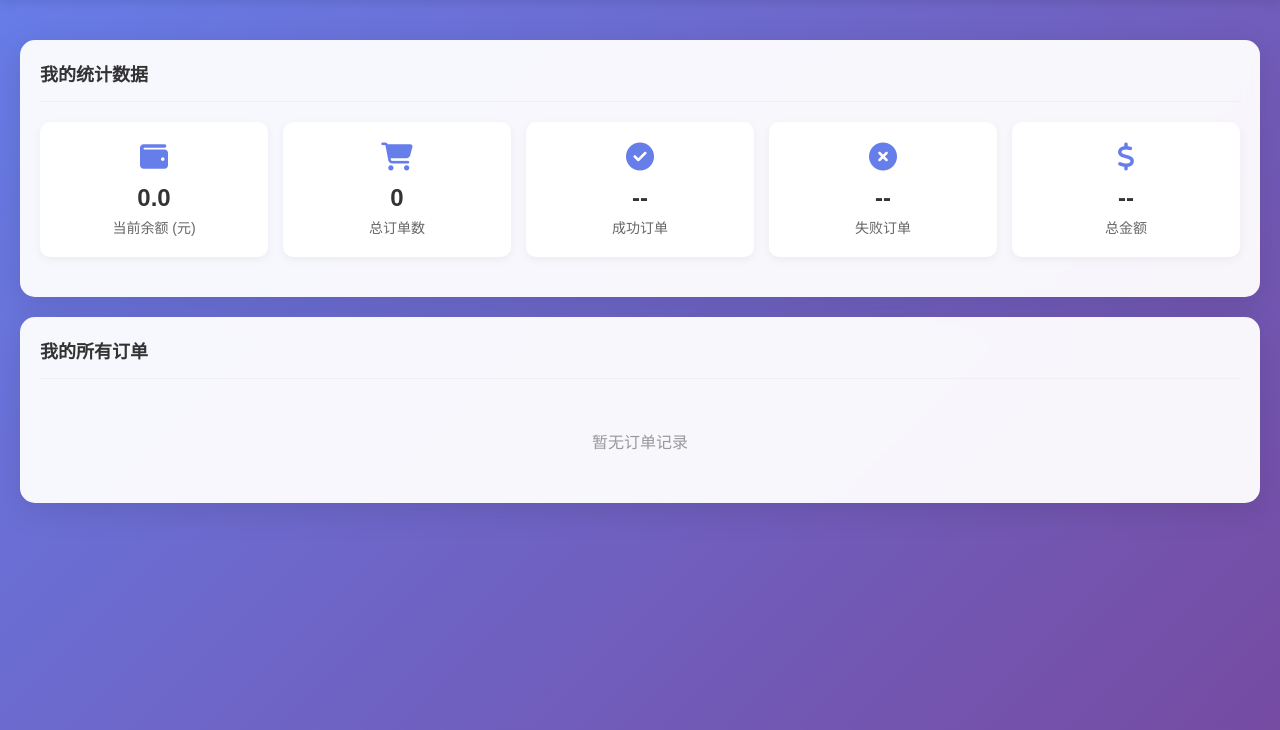
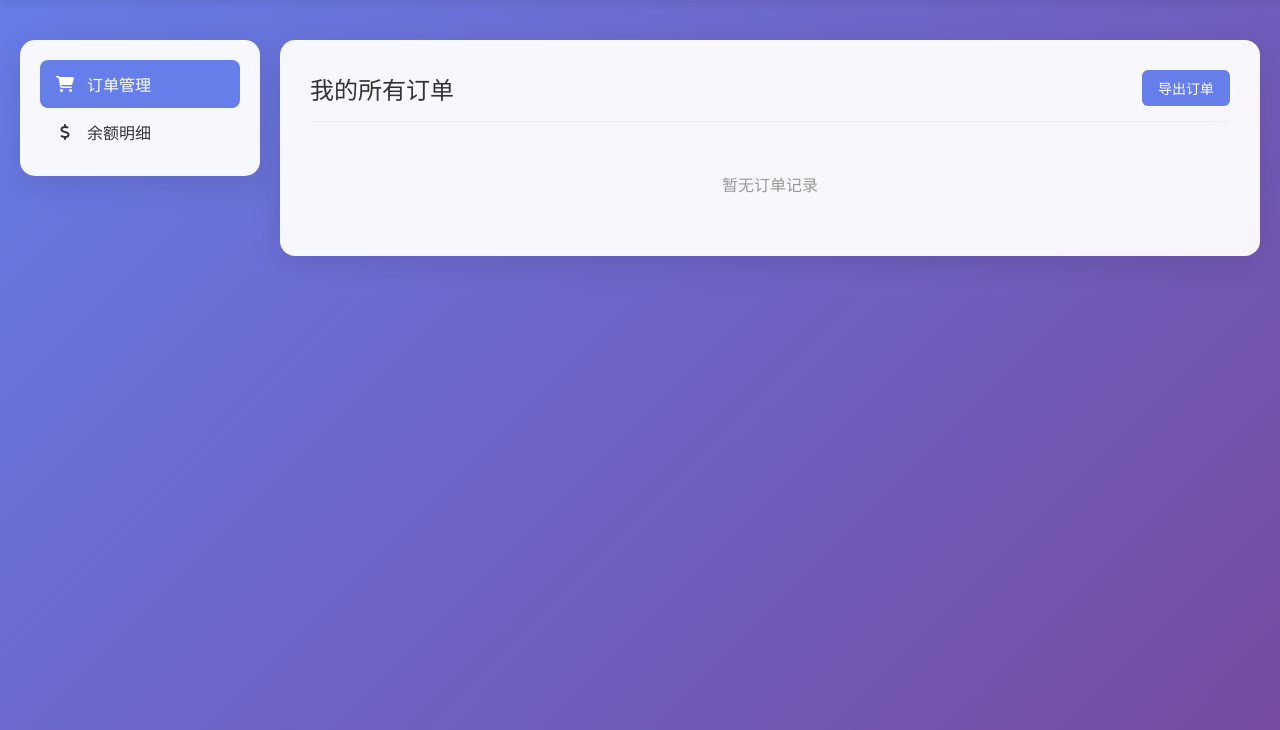
Before and after one commit to kidrauhl123/testbot, a Flask app: page /dashboard in a window 1280 px wide. Shown: the part 70-800 px from the top of the page. Run offline with Flask 2, Linux system fonts and the light colour scheme; a user stored in the database is signed in; data comes from the database, SQL or seed files in the repository; data that the repository does not hold is empty; some libraries are stand-ins or nearby versions.

Commit message:
Update dashboard.html

```diff
--- a/templates/dashboard.html
+++ b/templates/dashboard.html
@@ -188,8 +188,77 @@
 
     .dashboard-container {
       display: flex;
-      flex-direction: column;
       gap: 20px;
+    }
+
+    .sidebar {
+      width: 240px;
+      flex-shrink: 0;
+      background: rgba(255,255,255,0.95);
+      border-radius: 15px;
+      padding: 20px;
+      box-shadow: 0 8px 32px rgba(0,0,0,0.1);
+      backdrop-filter: blur(10px);
+      align-self: flex-start;
+    }
+
+    .sidebar-menu {
+      list-style: none;
+      padding: 0;
+      margin: 0;
+    }
+
+    .sidebar-menu a {
+      display: flex;
+      align-items: center;
+      padding: 12px 15px;
+      color: #333;
+      text-decoration: none;
+      border-radius: 8px;
+      transition: all 0.3s ease;
+      font-weight: 500;
+    }
+
+    .sidebar-menu a:hover, .sidebar-menu a.active {
+      background: #667eea;
+      color: white;
+    }
+
+    .sidebar-menu i {
+      margin-right: 12px;
+      width: 20px;
+      text-align: center;
+    }
+
+    .content {
+      flex: 1;
+      background: rgba(255,255,255,0.95);
+      border-radius: 15px;
+      padding: 30px;
+      box-shadow: 0 8px 32px rgba(0,0,0,0.1);
+      backdrop-filter: blur(10px);
+    }
+
+    .tab-content { display: none; }
+    .tab-content.active { display: block; }
+
+    .content-header {
+      display: flex;
+      justify-content: space-between;
+      align-items: center;
+      margin-bottom: 20px;
+      padding-bottom: 15px;
+      border-bottom: 1px solid #f0f0f0;
+    }
+
+    .content-header h2 {
+      margin: 0;
+      font-weight: 400;
+    }
+
+    .header-actions {
+      display: flex;
+      gap: 10px;
     }
 
     .card {
@@ -198,22 +267,6 @@
       padding: 20px;
       box-shadow: 0 8px 32px rgba(0,0,0,0.1);
       backdrop-filter: blur(10px);
-    }
-
-    .card-header {
-      margin-bottom: 20px;
-      padding-bottom: 15px;
-      border-bottom: 1px solid #f0f0f0;
-      display: flex;
-      justify-content: space-between;
-      align-items: center;
-    }
-
-    .card-header h2 {
-      margin: 0;
-      font-weight: 600;
-      font-size: 18px;
-      color: #333;
     }
 
     .stats-container {
@@ -431,9 +484,30 @@
 
 <div class="main-container">
   <div class="dashboard-container">
-    <div class="card">
-      <div class="card-header">
-        <h2>我的统计数据</h2>
+    <div class="sidebar">
+      <ul class="sidebar-menu">
+        <li><a href="#orders"><i class="fas fa-shopping-cart"></i>订单管理</a></li>
+        <li><a href="#balance"><i class="fas fa-dollar-sign"></i>余额明细</a></li>
+      </ul>
+    </div>
+    <div class="content">
+      <div class="tab-content active" id="orders">
+        <div class="content-header">
+          <h2>我的所有订单</h2>
+          <div class="header-actions">
+            <button class="btn btn-primary">导出订单</button>
+          </div>
+        </div>
+        <div id="orders-container" class="orders-table-container">
+          <div class="loading">加载中...</div>
+        </div>
+      </div>
+      <div class="tab-content" id="balance">
+        <div class="content-header">
+          <h2>余额明细</h2>
+          <div class="header-actions">
+            <button class="btn btn-primary">充值</button>
+          </div>
         </div>
         <div class="stats-container" id="stats-container">
           <div class="stat-card">
@@ -473,14 +547,6 @@
         </div>
         <div id="package-stats" class="package-stats"></div>
       </div>
-
-    <div class="card">
-      <div class="card-header">
-        <h2>我的所有订单</h2>
-      </div>
-      <div id="orders-container" class="orders-table-container">
-        <div class="loading">加载中...</div>
-      </div>
     </div>
   </div>
 </div>
@@ -497,6 +563,23 @@
 
   // 存储所有订单数据
   let allOrders = [];
+
+  // 显示指定的标签页
+  function showTab(tabId) {
+    // 隐藏所有标签内容
+    document.querySelectorAll('.tab-content').forEach(tab => {
+      tab.classList.remove('active');
+    });
+
+    // 取消所有标签按钮激活状态
+    document.querySelectorAll('.sidebar-menu a').forEach(link => {
+      link.classList.remove('active');
+    });
+
+    // 激活选中的标签
+    document.getElementById(tabId).classList.add('active');
+    document.querySelector(`.sidebar-menu a[href="#${tabId}"]`).classList.add('active');
+  }
 
   // 加载订单并计算统计数据
   async function loadOrdersAndStats() {
@@ -693,6 +776,19 @@
 
   // 页面加载完成后执行
   document.addEventListener('DOMContentLoaded', function() {
+    // 初始化标签页
+    document.querySelectorAll('.sidebar-menu a').forEach(link => {
+      link.addEventListener('click', function(e) {
+        e.preventDefault();
+        const tabId = this.getAttribute('href').substring(1);
+        showTab(tabId);
+      });
+    });
+
+    // 默认显示订单管理标签
+    showTab('orders');
+
+    // 加载订单数据
     loadOrdersAndStats();
   });
 </script>
```
Lines whose indentation alone changed are shown as unchanged.
